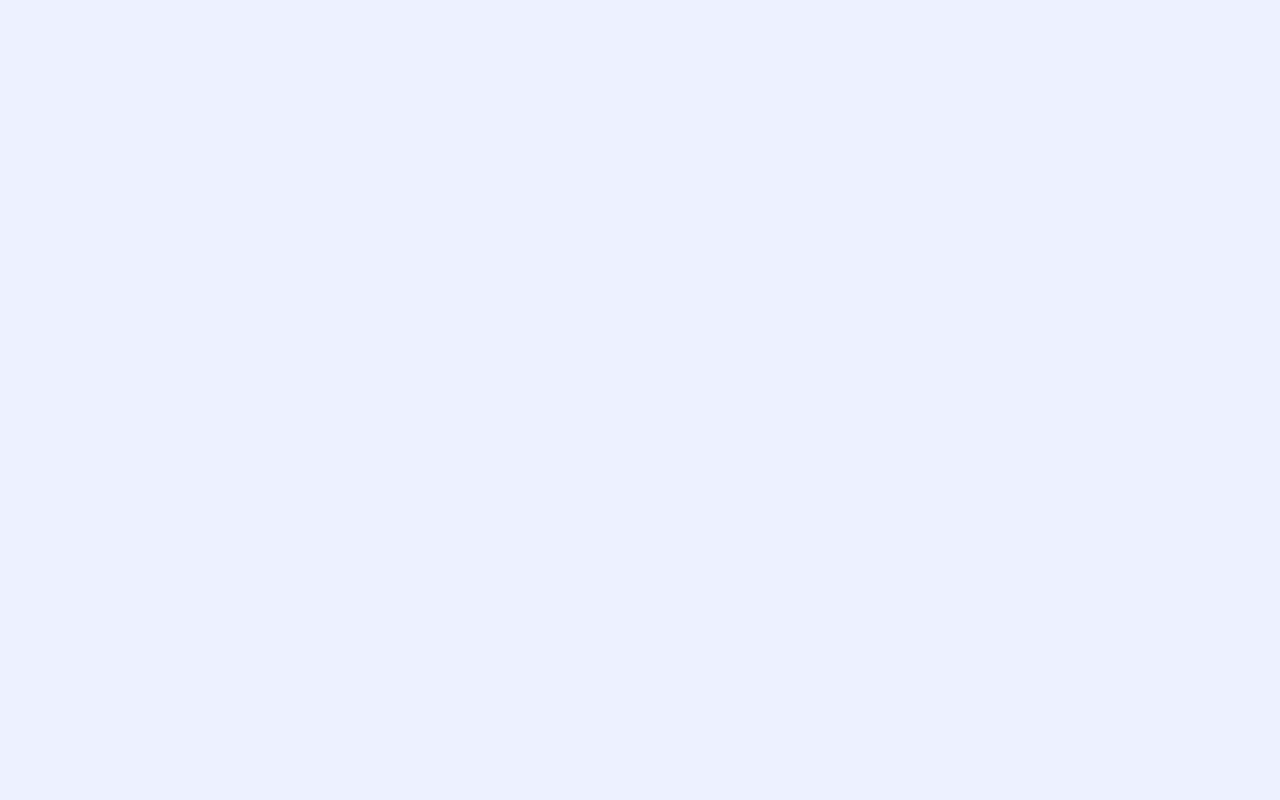
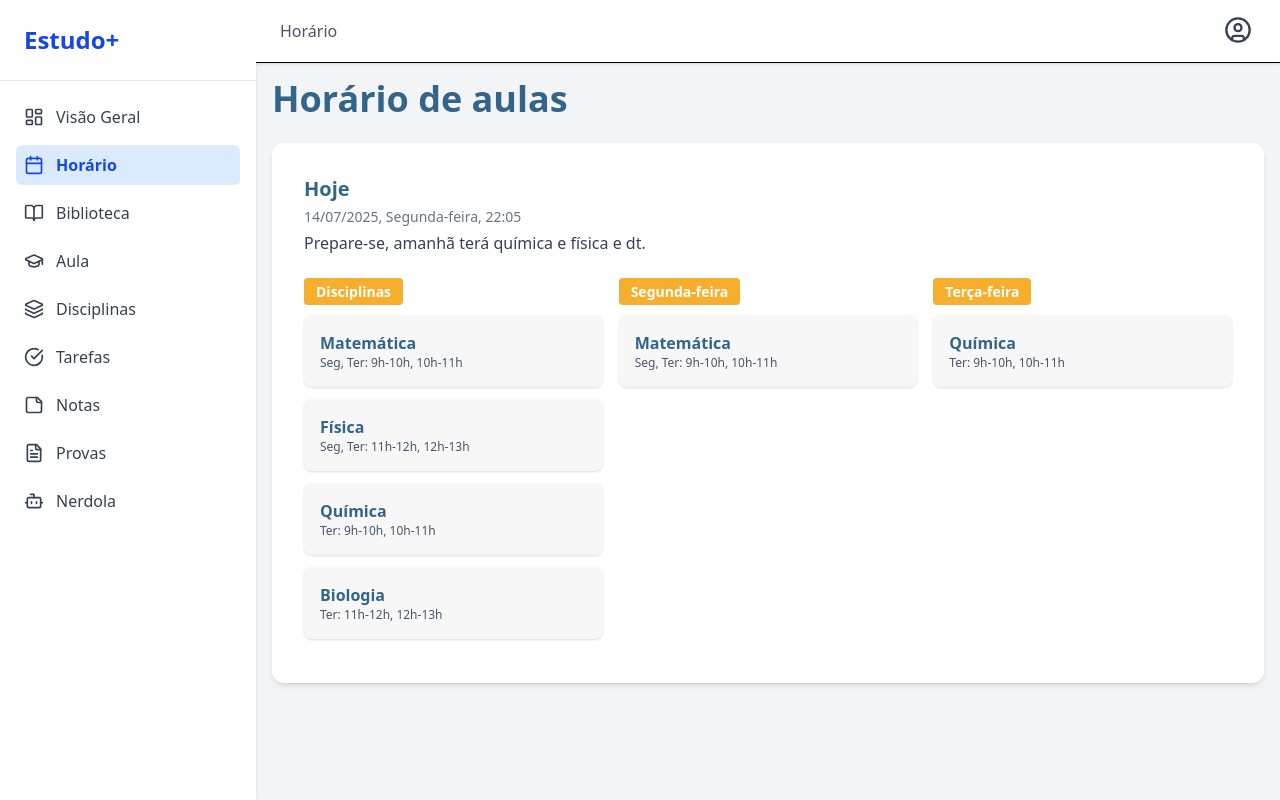
Before and after one commit to pedroevaristo960/Estudo-Plus, a React (Vite) app: page /horario in a window 1280 px wide. Before the commit this address had no page. Built offline with nearby package versions, Linux system fonts and the light colour scheme.

Commit message:
feat: drag and drop subjects card

```diff
--- a/package.json
+++ b/package.json
@@ -10,6 +10,7 @@
     "preview": "vite preview"
   },
   "dependencies": {
+    "@hello-pangea/dnd": "^18.0.1",
     "@tailwindcss/vite": "^4.1.11",
     "lucide-react": "^0.525.0",
     "react": "^19.1.0",
--- a/src/App.jsx
+++ b/src/App.jsx
@@ -7,6 +7,7 @@ import Register from './pages/Register';
 import Login from './pages/Login';
 import Card from './components/Card';
 import RequireAuth from './components/RequireAuth';
+import Schedule from './pages/Schedule';
 export default function App() {
   return (
     <BrowserRouter>
@@ -17,6 +18,7 @@ export default function App() {
         <Route element={<Layout />}>
           <Route path='/home' element={<RequireAuth page={<Home/>}/>} />
           <Route path="/disciplinas" element={<RequireAuth page={<Disciplinas />}/>} />
+          <Route path="/horario" element={<RequireAuth page={<Schedule />} />} />
         </Route>
       </Routes>
     </BrowserRouter>
--- a/src/components/RequireAuth.jsx
+++ b/src/components/RequireAuth.jsx
@@ -3,9 +3,9 @@ import { Navigate } from "react-router-dom";
 export default function RequireAuth({ page }) {
   const user = JSON.parse(localStorage.getItem("loggedUser"));
 
-  if (!user) {
+  /* if (!user) {
     return <Navigate to="/" replace />;
-  }
+  } */
 
   return page;
 }
--- a/src/pages/Home.jsx
+++ b/src/pages/Home.jsx
@@ -17,7 +17,7 @@ const Home = () => {
         {/* Saudação */}
         <header className="flex items-center justify-center gap-3">
           <Photo className={`w-10 h-10 shrink-0`}/>
-          <Saudação username={user.firstName+" "+user.lastName}/>
+          <Saudação username={""+""}/>
         </header>
 
         <div className="rounded-lg overflow-hidden border border-gray-300 bg-gray-100">
--- /dev/null
+++ b/src/pages/Schedule.jsx
@@ -0,0 +1,172 @@
+import React, { useState } from 'react'
+import { DragDropContext, Droppable, Draggable } from '@hello-pangea/dnd'
+
+function formatarDataHora(data) {
+  const dias = [
+    'Domingo', 'Segunda-feira', 'Terça-feira', 'Quarta-feira',
+    'Quinta-feira', 'Sexta-feira', 'Sábado'
+  ];
+  const dia = String(data.getDate()).padStart(2, '0');
+  const mes = String(data.getMonth() + 1).padStart(2, '0');
+  const ano = data.getFullYear();
+  const diaSemana = dias[data.getDay()];
+  const hora = String(data.getHours()).padStart(2, '0');
+  const minuto = String(data.getMinutes()).padStart(2, '0');
+  return `${dia}/${mes}/${ano}, ${diaSemana}, ${hora}:${minuto}`;
+}
+
+// Componente para cada disciplina
+const DisciplinaCard = ({ nome, horario, provided, snapshot }) => (
+  <div
+    ref={provided?.innerRef}
+    {...provided?.draggableProps}
+    {...provided?.dragHandleProps}
+    className={`bg-[#f7f7f7] rounded-lg p-4 mb-3 shadow cursor-grab ${
+      snapshot?.isDragging ? 'ring-2 ring-[#F6AE2D]' : ''
+    }`}
+  >
+    <div className="font-bold text-[#33658A]">{nome}</div>
+    <div className="text-xs text-gray-600">{horario}</div>
+  </div>
+);
+
+const disciplinasCatalogo = [
+  { id: "1", nome: "Matemática", horario: "Seg, Ter: 9h-10h, 10h-11h" },
+  { id: "2", nome: "Física", horario: "Seg, Ter: 11h-12h, 12h-13h" },
+  { id: "5", nome: "Química", horario: "Ter: 9h-10h, 10h-11h" },
+  { id: "6", nome: "Biologia", horario: "Ter: 11h-12h, 12h-13h" }
+];
+
+const initialSchedule = {
+  "Segunda-feira": [
+    { id: "1", nome: "Matemática", horario: "Seg, Ter: 9h-10h, 10h-11h" },
+  ],
+  "Terça-feira": [
+    { id: "5", nome: "Química", horario: "Ter: 9h-10h, 10h-11h" },
+  ]
+};
+
+const Schedule = () => {
+  const agora = new Date();
+  const dataFormatada = formatarDataHora(agora);
+  const [schedule, setSchedule] = useState(initialSchedule);
+
+  function onDragEnd(result) {
+    const { source, destination, draggableId } = result;
+    if (!destination) return;
+
+    // Arrastando do catálogo para um dia
+    if (source.droppableId === "Disciplinas" && destination.droppableId !== "Disciplinas") {
+      const disciplina = disciplinasCatalogo.find(d => d.id === draggableId);
+      // Evita duplicatas no mesmo dia
+      if (schedule[destination.droppableId]?.some(d => d.id === disciplina.id)) {
+        alert("Esta disciplina já está neste dia!");
+        return;
+      }
+      setSchedule({
+        ...schedule,
+        [destination.droppableId]: [
+          ...(schedule[destination.droppableId] || []),
+          disciplina
+        ]
+      });
+      return;
+    }
+
+    // Arrastando entre dias
+    if (source.droppableId !== "Disciplinas" && destination.droppableId !== "Disciplinas") {
+      const sourceItems = Array.from(schedule[source.droppableId]);
+      const destItems = Array.from(schedule[destination.droppableId] || []);
+      const [removed] = sourceItems.splice(source.index, 1);
+
+      // Evita duplicatas no destino
+      if (destItems.some(d => d.id === removed.id)) {
+        alert("Esta disciplina já está neste dia!");
+        return;
+      }
+
+      destItems.splice(destination.index, 0, removed);
+
+      setSchedule({
+        ...schedule,
+        [source.droppableId]: sourceItems,
+        [destination.droppableId]: destItems
+      });
+    }
+  }
+
+  return (
+    <div className="min-h-screen">
+      <h1 className="text-[#33658A] text-4xl font-bold mb-6">Horário de aulas</h1>
+      <div className="bg-white rounded-xl shadow-md p-8 max-w-6xl">
+        <div className="mb-6">
+          <h2 className="text-xl font-semibold text-[#33658A] mb-1">Hoje</h2>
+          <p className="text-sm text-gray-500 mb-1">{dataFormatada}</p>
+          <p className="text-gray-700">Prepare-se, amanhã terá química e física e dt.</p>
+        </div>
+        <DragDropContext onDragEnd={onDragEnd}>
+          <div className="grid grid-cols-3 gap-4">
+            {/* Catálogo de disciplinas */}
+            <Droppable droppableId="Disciplinas" isDropDisabled>
+              {(provided) => (
+                <div
+                  ref={provided.innerRef}
+                  {...provided.droppableProps}
+                  className="col-span-1 min-h-[120px]"
+                >
+                  <div className="mb-3">
+                    <span className="bg-[#F6AE2D] text-white px-3 py-1 rounded font-semibold text-sm">Disciplinas</span>
+                  </div>
+                  {disciplinasCatalogo.map((disciplina, i) => (
+                    <Draggable key={disciplina.id} draggableId={disciplina.id} index={i}>
+                      {(provided, snapshot) => (
+                        <DisciplinaCard
+                          nome={disciplina.nome}
+                          horario={disciplina.horario}
+                          provided={provided}
+                          snapshot={snapshot}
+                        />
+                      )}
+                    </Draggable>
+                  ))}
+                  {provided.placeholder}
+                </div>
+              )}
+            </Droppable>
+            {/* Colunas dos dias */}
+            {Object.keys(schedule).map((key) => (
+              <Droppable droppableId={key} key={key}>
+                {(provided) => (
+                  <div
+                    ref={provided.innerRef}
+                    {...provided.droppableProps}
+                    className="col-span-1 min-h-[120px]"
+                  >
+                    <div className="mb-3">
+                      <span className="bg-[#F6AE2D] text-white px-3 py-1 rounded font-semibold text-sm">{key}</span>
+                    </div>
+                    {(schedule[key] || []).map((disciplina, i) => (
+                      <Draggable key={disciplina.id} draggableId={disciplina.id} index={i}>
+                        {(provided, snapshot) => (
+                          <DisciplinaCard
+                            nome={disciplina.nome}
+                            horario={disciplina.horario}
+                            provided={provided}
+                            snapshot={snapshot}
+                          />
+                        )}
+                      </Draggable>
+                    ))}
+                    {provided.placeholder}
+                  </div>
+                )}
+              </Droppable>
+            ))}
+          </div>
+        </DragDropContext>
+      </div>
+    </div>
+  )
+}
+
+export default Schedule
```
Also changed, not shown: 1 other file (tests, documents, lock files or other folders).
